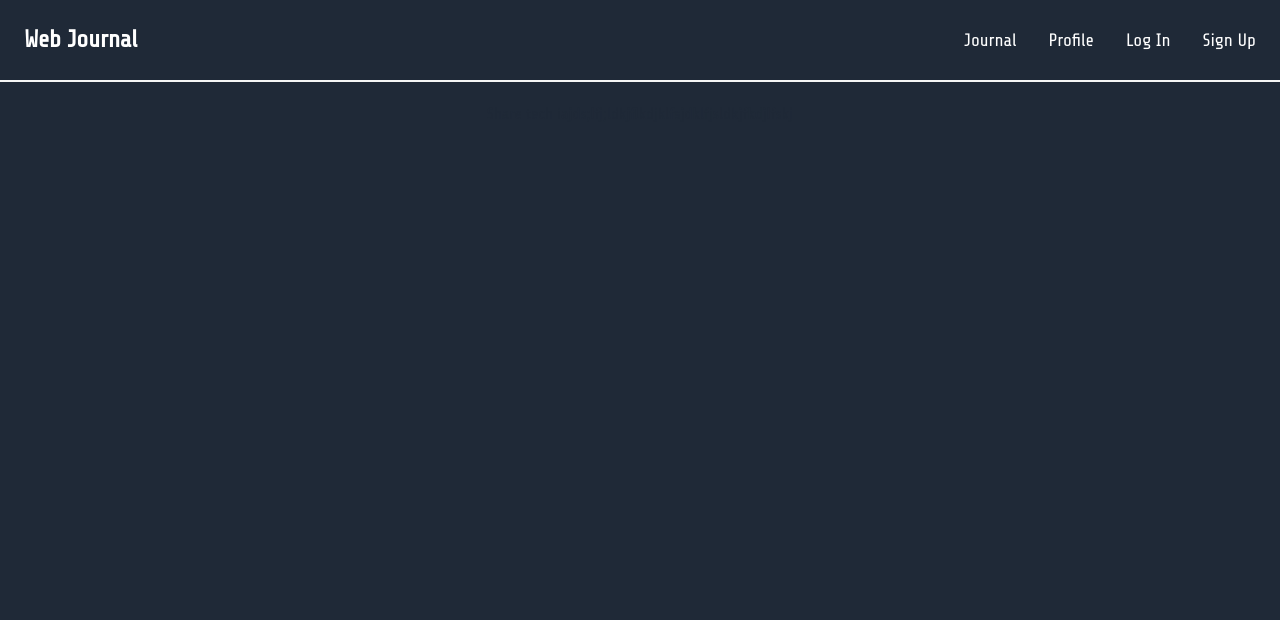
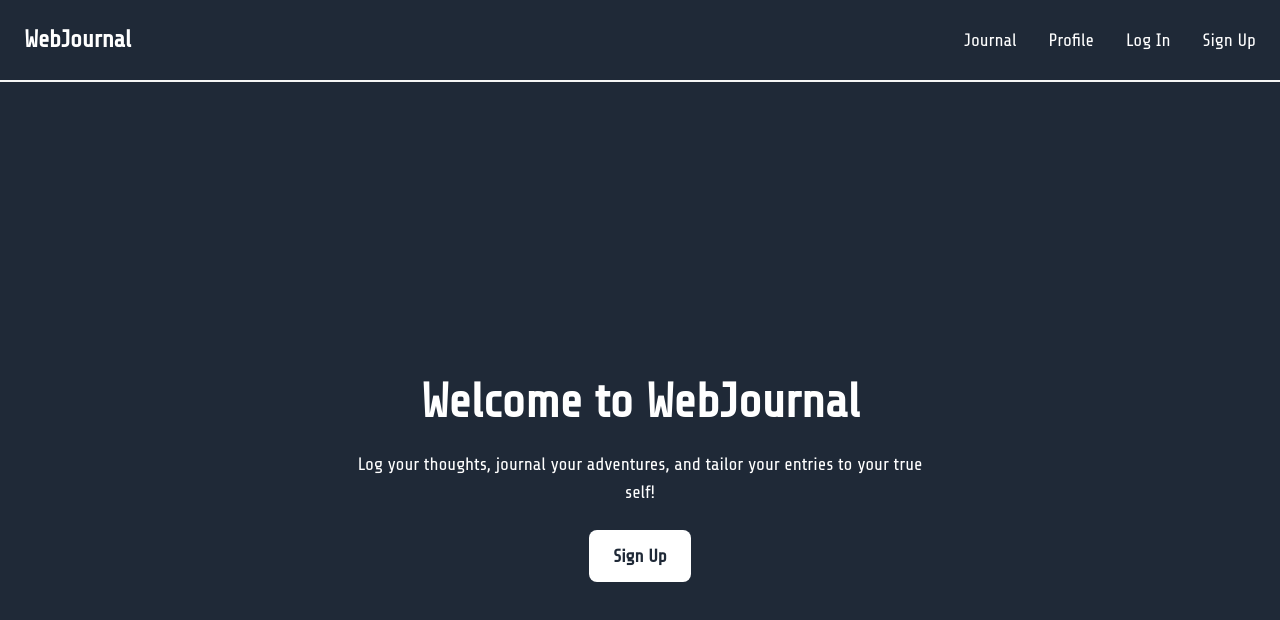
Before and after one commit to hyuntaekim1738/WebJournal, a Next.js app in the folder web-journal/: page / in a window 1280 px wide. Shown: the top 620 px of the page. Built offline with nearby package versions, Linux system fonts and the light colour scheme.

Commit message:
[0] - landing page complete

```diff
--- a/web-journal/app/components/NavBar.js
+++ b/web-journal/app/components/NavBar.js
@@ -3,36 +3,36 @@ import Link from 'next/link';
 
 export default function NavBar() {
   return (
-    <nav className="fixed top-0 left-0 w-full text-white py-6 z-50 border-b-2 border-b-neutral-100">
+    <nav className="fixed top-0 left-0 w-full py-6 z-50 border-b-2 border-b-neutral-100">
       <div className="max-w-7xl mx-auto px-4 sm:px-6 lg:px-6 whitespace-nowrap">
 
         <div className="flex justify-between items-center lg:space-x-8">
-          <Link href="/" className="sm:text-xl lg:text-2xl font-bold hover:text-blue-500">
-            Web Journal
+          <Link href="/" className="sm:text-xl lg:text-2xl font-bold hover:text-blue-500 transition duration-150">
+            WebJournal
           </Link>
 
           <div className="flex space-x-4 sm:space-x-2 lg:space-x-8">
             <Link
               href="/journal"
-              className="sm:text-xs lg:text-lg hover:text-blue-500 transition duration-300"
+              className="sm:text-xs lg:text-lg hover:text-blue-500 transition duration-150"
             >
               Journal
             </Link>
             <Link
               href="/profile"
-              className="sm:text-xs lg:text-lg hover:text-blue-500 transition duration-300"
+              className="sm:text-xs lg:text-lg hover:text-blue-500 transition duration-150"
             >
               Profile
             </Link>
             <Link
               href="/login"
-              className="sm:text-xs lg:text-lg hover:text-blue-500 transition duration-300"
+              className="sm:text-xs lg:text-lg hover:text-blue-500 transition duration-150"
             >
               Log In
             </Link>
             <Link
               href="/signup"
-              className="sm:text-xs lg:text-lg hover:text-blue-500 transition duration-300"
+              className="sm:text-xs lg:text-lg hover:text-blue-500 transition duration-150"
             >
               Sign Up
             </Link>
--- a/web-journal/app/globals.css
+++ b/web-journal/app/globals.css
@@ -2,13 +2,13 @@
 
 :root {
   --background: #1f2937;
-  --foreground: #1f2937;
+  --foreground: #ffffff;
 }
 
 @theme inline {
   --color-background: var(--background);
   --color-foreground: var(--foreground);
-  --font-sans: var(--font-share-tech);  /* Update this line */
+  --font-sans: var(--font-share-tech);
   --font-mono: var(--font-geist-mono);
 }
 
@@ -22,5 +22,5 @@
 body {
   background: var(--background);
   color: var(--foreground);
-  font-family: var(--font-share-tech), Arial, Helvetica, sans-serif;  /* Update this line */
+  font-family: var(--font-share-tech), Arial, Helvetica, sans-serif;
 }
--- a/web-journal/app/layout.js
+++ b/web-journal/app/layout.js
@@ -21,9 +21,9 @@ export default function RootLayout({ children }) {
         className={`${shareTech.variable} antialiased`}
       >
         <NavBar />
-        <div className="p-6">
+        <main className="pt-20">
           {children}
-        </div>
+        </main>
       </body>
     </html>
   );
--- a/web-journal/app/page.js
+++ b/web-journal/app/page.js
@@ -1,9 +1,23 @@
-import Image from "next/image";
+
+import Link from 'next/link';
 
 export default function Home() {
   return (
-    <div className="grid grid-rows-[20px_1fr_20px] items-center justify-items-center min-h-screen p-8 pb-20 gap-16 sm:p-20">
-      <p>Share tech iajds;lfj;ldkjflkdjklfsjdklfjsldkjfkdjlfskj</p>
+    <div className="min-h-screen flex flex-col items-center justify-center text-center px-4">
+      <div className="flex flex-col items-center gap-y-6 max-w-xl">
+        <h1 className="text-5xl font-bold">Welcome to WebJournal</h1>
+        <p className="text-lg">
+          Log your thoughts, journal your adventures, and tailor your entries to your true self!
+        </p>
+        <Link
+          href="/signup"
+          className="px-6 py-3 rounded-lg text-lg font-semibold transition-colors duration-200
+          bg-[var(--foreground)] text-[var(--background)] hover:bg-blue-500 hover:text-white"
+        >
+          Sign Up
+        </Link>
+
+      </div>
     </div>
   );
 }
```
Also changed, not shown: 1 other file (tests, documents, lock files or other folders).
